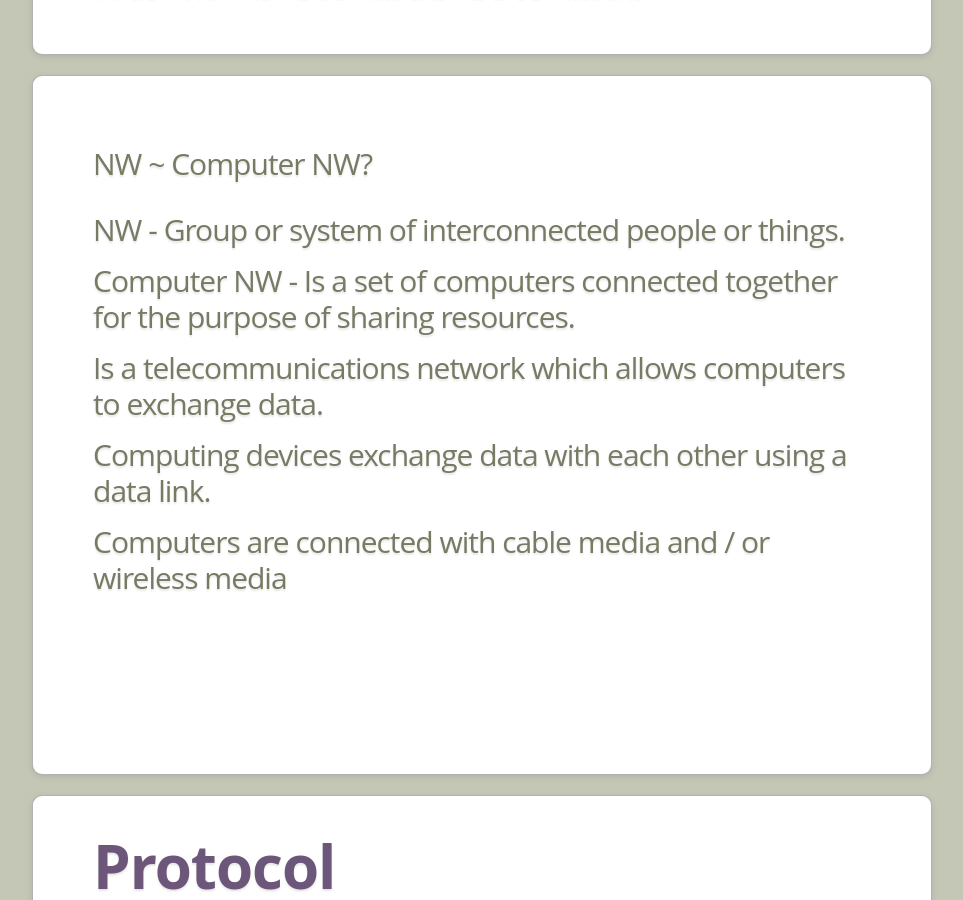
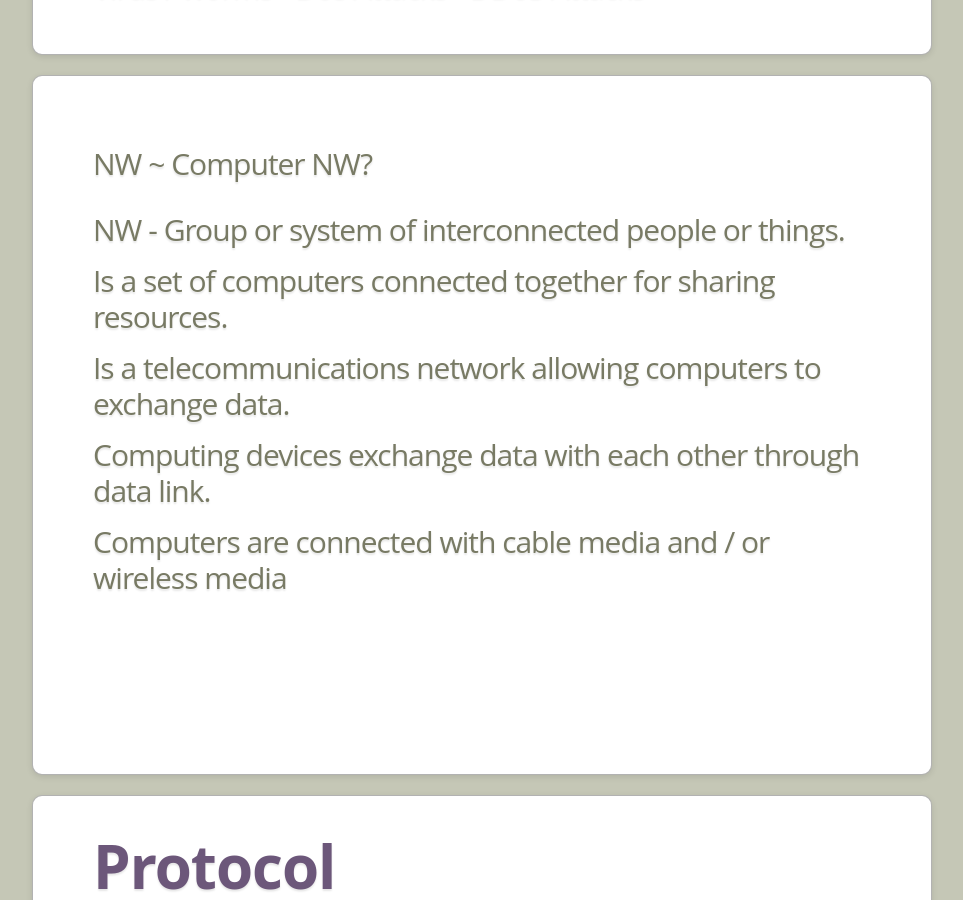
Before and after one commit to profbmuthu/CCrime, a Jekyll site: the page built from print.html, in a window 1280 px wide and 900 px high, scrolled down 665 px. Shown: the whole window, without its empty margins (158-1121 px from the left). Built offline with Jekyll 4.4.1, drawn with Linux system fonts in a browser that asks for light colours.

Commit message:
Update 2017-1-2-Network.md

```diff
--- a/_posts/2017-1-2-Network.md
+++ b/_posts/2017-1-2-Network.md
@@ -9,7 +9,7 @@ data:
 ## NW ~ Computer NW?
 
    + NW - Group or system of interconnected people or things.
-   + Computer NW - Is a set of computers connected together for the purpose of sharing resources.
-   + Is a telecommunications network which allows computers to exchange data.
-   + Computing devices exchange data with each other using a data link.
+   + Is a set of computers connected together for sharing resources.
+   + Is a telecommunications network allowing computers to exchange data.
+   + Computing devices exchange data with each other through data link.
    + Computers are connected with cable media and / or wireless media
```
